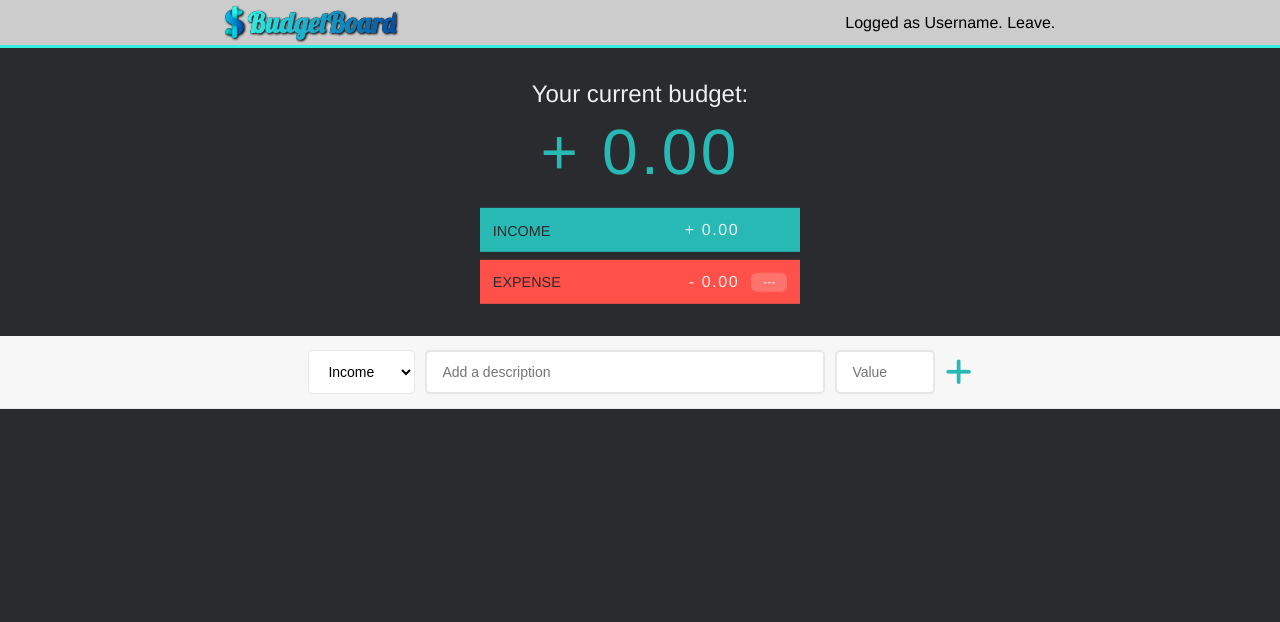
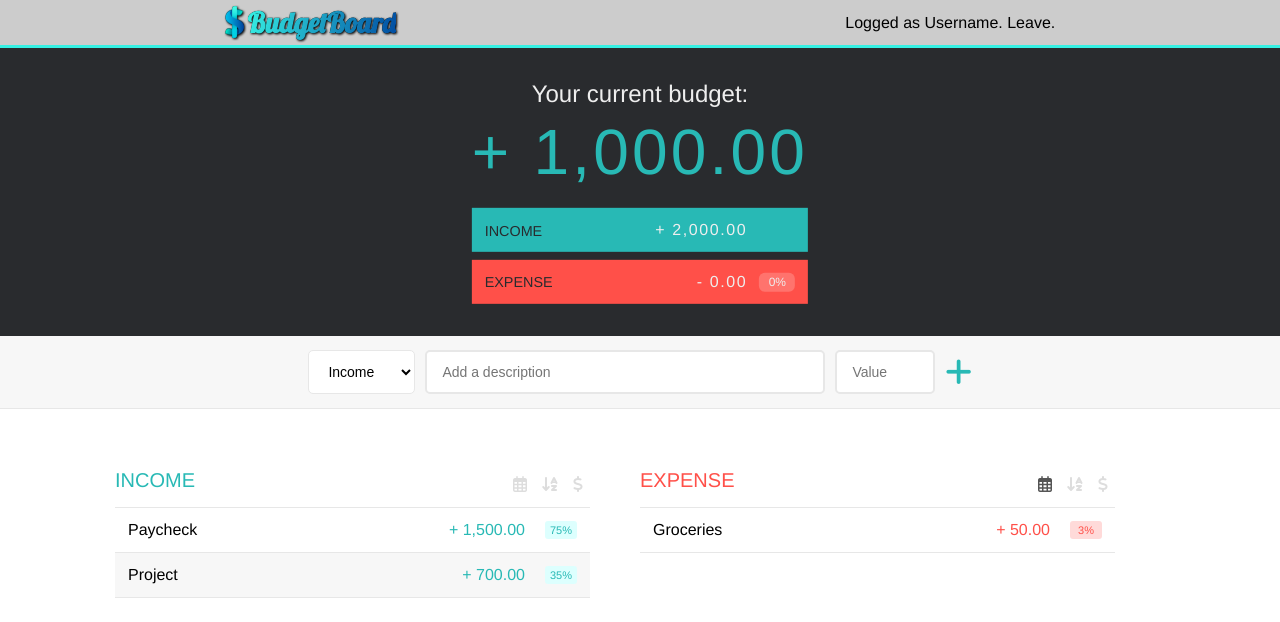
Before and after one commit to dportela24/budget-board-client, a React (Create React App) app: page /board in a window 1280 px wide. Shown: the top 622 px of the page. Built offline with nearby package versions, Linux system fonts and the light colour scheme.

Commit message:
Added income and expense lists.

```diff
--- a/src/Container/Board/Board.js
+++ b/src/Container/Board/Board.js
@@ -1,14 +1,28 @@
 import React, { Component } from 'react';
 import Toolbar from '../../component/UI/Toolbar/Toolbar'
 import BudgetOverview from '../../component/BudgetOverview/BudgetOverview';
-import NewEntryForm from '../../component/NewEntryForm/NewEntryForm';
+import NewEntryForm from './NewEntryForm/NewEntryForm';
+import EntryList from '../../component/EntryList/EntryList';
 import classes from './Board.module.css';
 
 class Board extends Component {
     state = {
-        budget: 0,
-        income: 0,
+        budget: 1000,
+        income: 2000,
         expense: 0,
+        incomeSort: 'date',
+        incomeList: [{
+            description: 'Paycheck',
+            value: 1500,
+        },{
+            description: 'Project',
+            value: 700,
+        }],
+        expenseSort: 'date',
+        expenseList: [{
+            description: 'Groceries',
+            value: 50
+        }],
     }
 
     onSubmit = (type, description, value) => {
@@ -27,6 +41,7 @@ class Board extends Component {
     }
 
     render() {
+
         return (
             <div className={classes.Board}>
                 <Toolbar onLogOut={() => console.log('log out')}/>
@@ -42,7 +57,10 @@ class Board extends Component {
                     <NewEntryForm onSubmit={this.onSubmit}/>
                 </div>
 
-                <div className={classes.BudgetLists}/>
+                <div className={classes.BudgetLists}>
+                    <EntryList type='income' sort={this.state.incomeSort} list={this.state.incomeList} total={this.state.income}/>
+                    <EntryList type='expense' sort={this.state.expenseSort} list={this.state.expenseList} total={this.state.income}/>
+                </div>
             </div>
         )
     }
--- a/src/Container/Board/Board.module.css
+++ b/src/Container/Board/Board.module.css
@@ -1,3 +1,9 @@
+.Board {
+    display: flex;
+    flex-direction: column;
+    height: 100vh;
+}
+
 .BudgetOverview {
     position: relative;
     height: 18em;
@@ -9,3 +15,12 @@
     left: 50%;
     transform: translate(-50%, -50%);
 }
+
+.BudgetLists {
+    flex: 1;
+    display: flex;
+    justify-content: center;
+    background-color: #fff;
+    width: 100%;
+    padding-top: 60px;
+}
--- a/src/component/NewEntryForm/NewEntryForm.js
+++ b/src/Container/Board/NewEntryForm/NewEntryForm.js
@@ -1,8 +1,8 @@
 import React, { useState } from 'react';
-import Input from '../UI/Form/Input/Input';
-import Select from '../UI/Form/Select/Select';
+import Input from '../../../component/UI/Form/Input/Input';
+import Select from '../../../component/UI/Form/Select/Select';
 import classes from './NewEntryForm.module.css';
-import PlusButton from '../UI/Form/PlusButton/PlusButton'
+import PlusButton from '../../../component/UI/Form/PlusButton/PlusButton'
 
 const OPTIONS = [{
     value: 'income',
--- a/src/component/BudgetOverview/BudgetOverview.module.css
+++ b/src/component/BudgetOverview/BudgetOverview.module.css
@@ -1,6 +1,5 @@
 .BudgetOverview {
     color: #eee;
-    width: 20em;
 }
 
 .BudgetOverview > *:last-child {
--- a/src/component/BudgetOverview/BudgetToast/BudgetToast.js
+++ b/src/component/BudgetOverview/BudgetToast/BudgetToast.js
@@ -2,7 +2,7 @@ import React from 'react';
 import classes from './BudgetToast.module.css';
 
 const budgetToast = (props) => {
-    let toastClasses = [classes.BudgetToast];
+    let toastClasses = [classes.BudgetToast, 'clearfix'];
     let percentageClasses = [classes.Percentage];
 
     if (props.type === "expense") {
@@ -12,7 +12,7 @@ const budgetToast = (props) => {
     return (
         <div className={toastClasses.join(' ')}>
             <div className={classes.Title}>{props.type}</div>
-            <div className={classes.RightSide}>
+            <div className='right'>
                 <div className={classes.Value}>{props.value}</div>
                 <div className={percentageClasses.join(' ')}>{props.percentage}</div>
             </div>
--- a/src/component/BudgetOverview/BudgetToast/BudgetToast.module.css
+++ b/src/component/BudgetOverview/BudgetToast/BudgetToast.module.css
@@ -8,22 +8,12 @@
     background-color: #FF5049;
 }
 
-.BudgetToast::after {
-    display: table;
-    content: "";
-    clear: both;
-}
-
 .Title {
     float: left;
     font-size: 0.9em;
     font-weight: 500;
     color: #292b2e;
     margin-top: 0.1em;
-}
-
-.RightSide {
-    float: right;
 }
 
 .Value {
--- /dev/null
+++ b/src/component/EntryList/EntryItem/EntryItem.js
@@ -0,0 +1,28 @@
+import React from 'react';
+import { formatValue } from '../../../utils';
+import classes from './EntryItem.module.css';
+
+const entryItem = (props) => {
+    const valueClasses = [classes.Value], percentageClasses = [classes.Percentage];
+
+    if (props.type === 'expense') {
+        valueClasses.push(classes.Expense);
+        percentageClasses.push(classes.Expense);
+    }
+
+    return (
+        <div className={classes.EntryItem + ' clearfix'}>
+            <div className={classes.Description}>{props.description}</div>
+
+            <div className={'right'}>
+                <div className={valueClasses.join(' ')}>{formatValue(props.value)}</div>
+                <div className={percentageClasses.join(' ')}>{props.percentage}</div>
+                <div className={classes.Delete}>
+                    <button><i className="far fa-trash-alt"></i></button>
+                </div>
+            </div>
+        </div>
+    )
+}
+
+export default entryItem;
--- /dev/null
+++ b/src/component/EntryList/EntryItem/EntryItem.module.css
@@ -0,0 +1,63 @@
+.EntryItem {
+    padding: 13px;
+    border-bottom: 1px solid #e7e7e7;
+}
+
+.EntryItem:first-child { border-top: 1px solid #e7e7e7; }
+.EntryItem:nth-child(even) { background-color: #f7f7f7; }
+
+.Description {
+    float: left;
+}
+
+.Value {
+    float:left;
+    transition: transform 0.3s;
+    color: #28B9B5;
+}
+
+.Value.Expense {
+    color: #FF5049;
+}
+
+.Percentage {
+    float: left;
+    margin-left: 20px;
+    transition: transform 0.3s;
+    font-size: 11px;
+    padding: 3px;
+    border-radius: 3px;
+    width: 32px;
+    text-align: center;
+    background-color: #ddfffe;
+    color: #28B9B5;
+}
+
+.Percentage.Expense {
+    background-color: #FFDAD9;
+    color: #FF5049;
+}
+
+.Delete {
+    float: left;
+}
+
+.Delete button {
+    font-size: 18px;
+    color: #777777;
+    background: none;
+    border: none;
+    cursor: pointer;
+    display: inline-block;
+    vertical-align: middle;
+    line-height: 1;
+    display: none;
+}
+
+.Delete button:focus { outline: none; }
+
+.Delete button:active { transform: translateY(2px); }
+
+.EntryItem:hover .Delete button { display: block; }
+.EntryItem:hover .Value { transform: translateX(-20px); }
+.EntryItem:hover .Percentage { transform: translateX(-20px); }
--- /dev/null
+++ b/src/component/EntryList/EntryList.js
@@ -0,0 +1,47 @@
+import React from 'react';
+import EntryItem from './EntryItem/EntryItem';
+import classes from './EntryList.module.css';
+import { calculatePercentage } from '../../utils';
+
+const entryList = (props) => {
+    let title = 'Income', titleClasses = [classes.Title];
+
+    if (props.type ==='expense') {
+        title = 'Expense';
+        titleClasses.push(classes.Expense);
+    }
+
+    const entries = props.list.map( entry => {
+        return (
+            <EntryItem
+                description={entry.description}
+                value={entry.value}
+                percentage={calculatePercentage(entry.value, props.total)}
+                type={props.type}/>
+        )
+    })
+
+    return (
+        <div className={classes.EntryList}>
+            <div className={classes.Header + ' clearfix'}>
+                <div className={titleClasses.join(' ')}>{title}</div>
+
+                <div className={classes.Sort}>
+                        <input type="radio" name="income_sort_method" id="income_sort_date" checked="checked" value="date"/>
+                        <label htmlFor="income_sort_date"><i className="far fa-calendar-alt"></i></label>
+                        <input type="radio" name="income_sort_method" id="income_sort_description" value="description"/>
+                        <label htmlFor="income_sort_description"><i className="fas fa-sort-alpha-down"></i></label>
+                        <input type="radio" name="income_sort_method" id="income_sort_value" value="value"/>
+                        <label htmlFor="income_sort_value"><i className="fas fa-dollar-sign"></i></label>
+                </div>
+            </div>
+
+            <div>
+                {entries}
+            </div>
+        </div>
+    )
+
+}
+
+export default entryList;
--- /dev/null
+++ b/src/component/EntryList/EntryList.module.css
@@ -0,0 +1,45 @@
+.EntryList {
+    float: left;
+    width: 475px;
+    margin-right: 50px;
+}
+
+.Title {
+    font-size: 20px;
+    font-weight: 500;
+    text-transform: uppercase;
+    margin-bottom: 15px;
+    float: left;
+    color: #28B9B5;
+}
+
+.Title.Expense {
+    color: #FF5049;
+}
+
+.Sort {
+    float: right;
+}
+
+.Sort input {
+    opacity: 0;
+    position: fixed;
+    width: 0;
+}
+
+.Sort label {
+    margin: 7px;
+    color: #dddddd;
+    vertical-align: middle;
+    cursor: pointer;
+    display: inline-block;
+    transition: transform 0.2s;
+}
+
+.Sort input:checked + label {
+    color: #555555;
+}
+
+.Sort input:hover + label {
+    transform: scale(1.5);
+}
--- a/src/index.css
+++ b/src/index.css
@@ -11,3 +11,13 @@ body {
 body * {
   box-sizing: border-box;
 }
+
+.right {
+  float: right;
+}
+
+.clearfix::after {
+  display: table;
+  content: "";
+  clear: both;
+}
```
Also changed, not shown: src/Container/Board/NewEntryForm/NewEntryForm.module.css (renamed from src/component/NewEntryForm/NewEntryForm.module.css).
